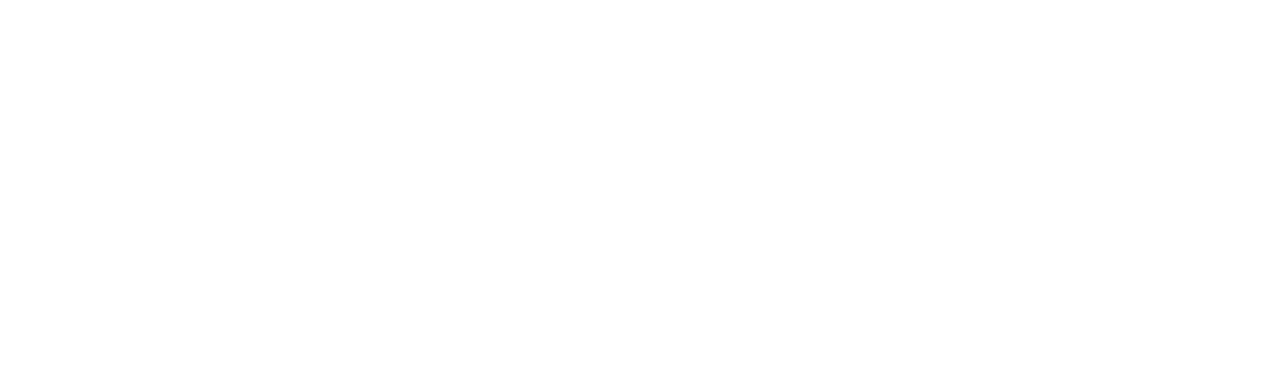
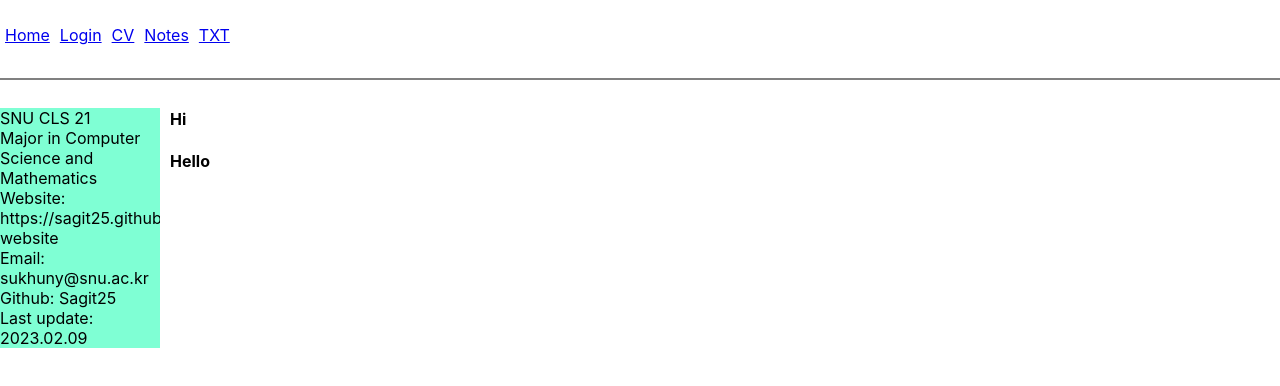
Before and after one commit to Sagit25/sagit25.github.io, a React (Create React App) app: page / in a window 1280 px wide. Shown: the top 386 px of the page. Built offline with nearby package versions, Linux system fonts and the light colour scheme.

Commit message:
Update App.js

```diff
--- a/src/App.js
+++ b/src/App.js
@@ -12,12 +12,12 @@
 function App() {
   return (
     <section className="column-container">
-      <Router basename="/#">
+      <Router>
         <NavigationBar />
         <section className="row-container">
           <SideBar />
           <Routes>
-            <Route path="/" element={<Home />} />
+            <Route exact path="/" element={<Home />} />
             <Route path="/login" element={<Login />} />
             <Route path="/cv" element={<CV />}/>
             <Route path="/note" element={<Note />} />
```
